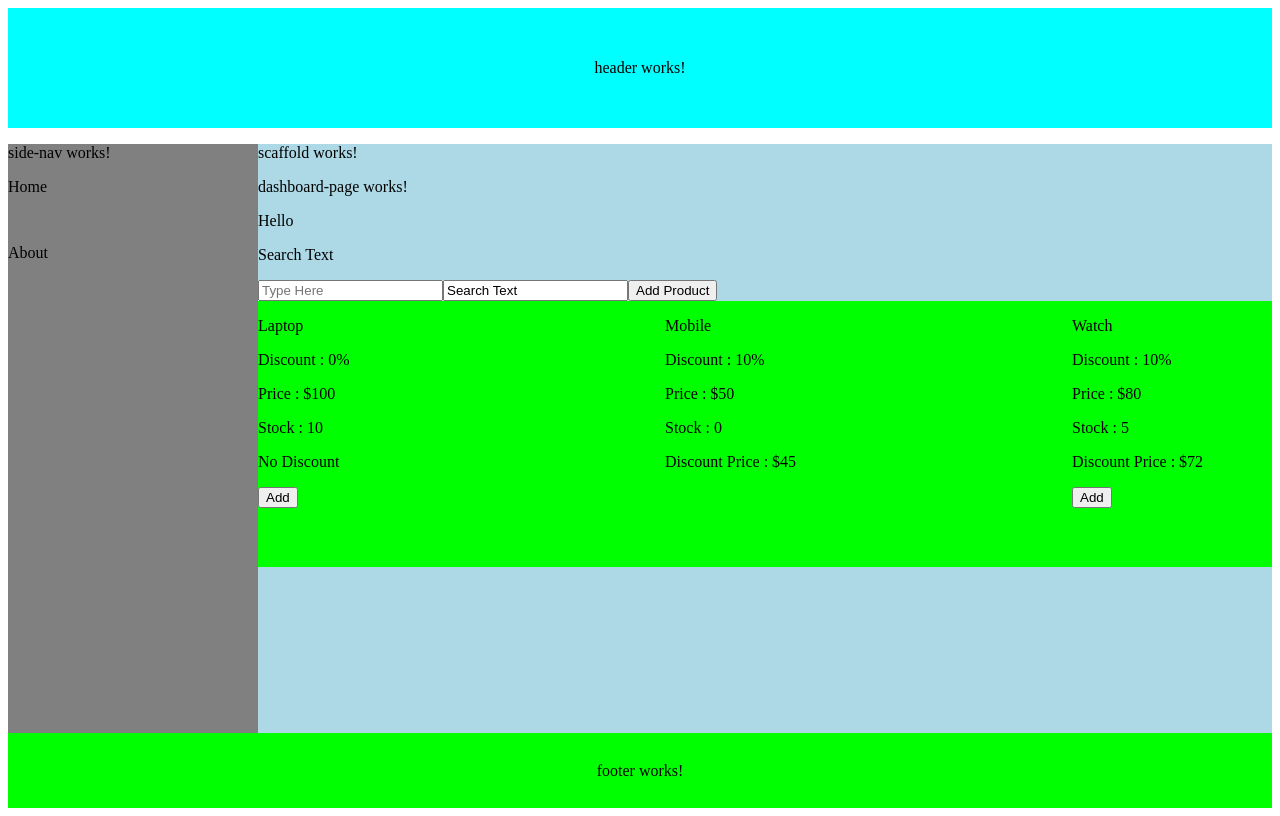
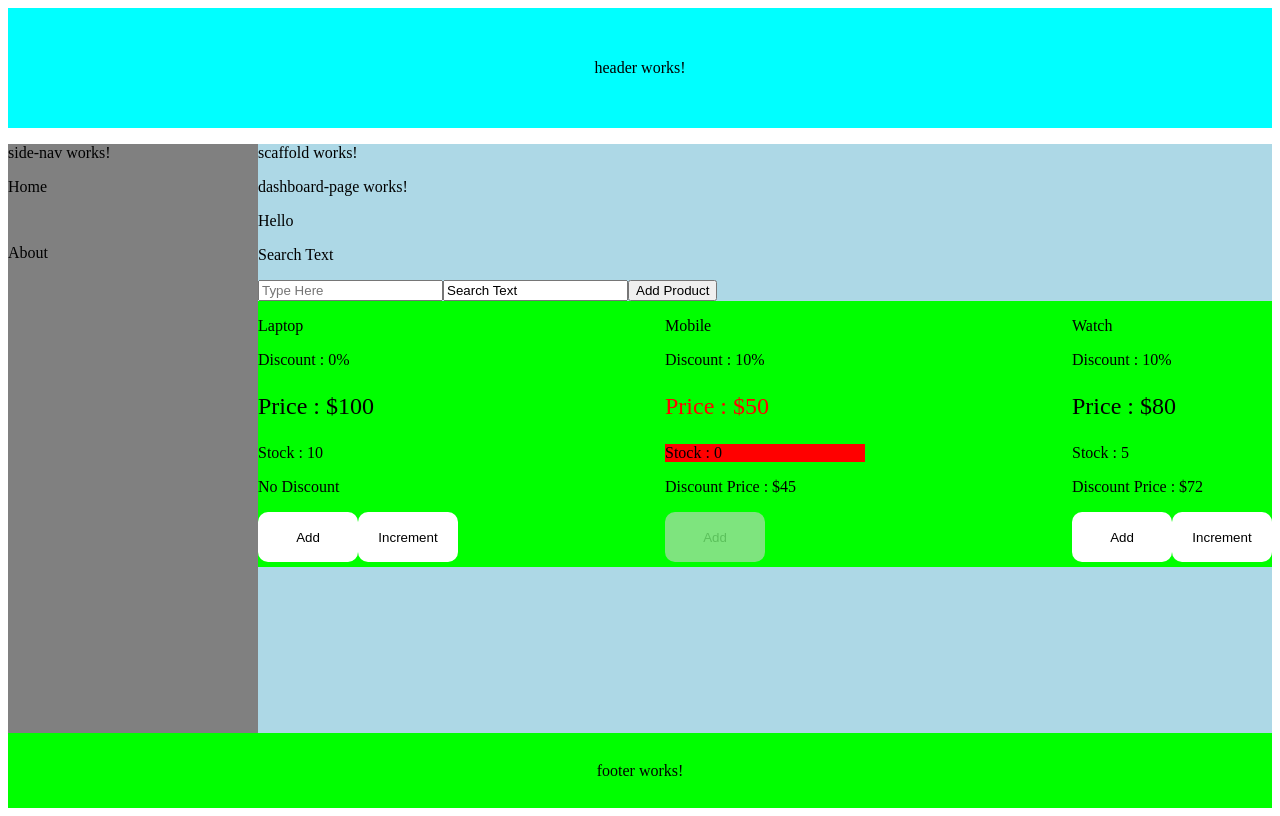
Before and after one commit to C-Clarke-Institute/batch-3-angular-weekend, an Angular app: page / in a window 1280 px wide. Built offline with nearby package versions, Linux system fonts and the light colour scheme.

Commit message:
Custom Directive

```diff
--- /dev/null
+++ b/src/app/app-highlight.ts
@@ -0,0 +1,25 @@
+import { Directive, ElementRef, Renderer2 } from '@angular/core';
+
+@Directive({
+  selector: '[highlight]',
+  host: {
+    '(mouseenter)' : 'onHighlight()',
+    '(mouseleave)' : 'onRemoveHighlight()'
+  }
+})
+export class AppHighlight {
+
+  constructor(private el: ElementRef, private renderer: Renderer2 ) { }
+
+
+  onHighlight() {
+    console.log('Highlight add');
+    this.renderer.setStyle(
+      this.el.nativeElement, 'background-color', 'yellow'
+    );
+  }
+  onRemoveHighlight() {
+    console.log('Highlight removed');
+    this.renderer.removeStyle(this.el.nativeElement, 'background-color');
+  }
+}
--- a/src/app/product/product.html
+++ b/src/app/product/product.html
@@ -1,19 +1,21 @@
 
 <div class="app-product">
-  <p>{{ title }}</p>
+  <p highlight>{{ title }}</p>
   <p>Discount : {{discount}}%</p>
-  <p>Price : ${{price}}</p>
-  <p>Stock : {{stock}}</p>
+  <p highlight [ngStyle]="{
+  'color' : stock > 0 ? 'black' : 'red',
+  'font-size.px' : fontSize
+  }">Price : ${{price}}</p>
+  <p [class.out-of-stock]="stock == 0">Stock : {{stock}}</p>
 
   @if ( discount > 0) {
-    <p>Discount Price : ${{ price - ( price * discount / 100) }}</p>
+    <p highlight >Discount Price : ${{ price - ( price * discount / 100) }}</p>
   }
   @else {
     <p>No Discount</p>
   }
 
-  @if ( stock > 0) {
-    <button (click)="onClick()" >Add</button>
-  }
+  <button [disabled]="stock==0" [ngClass]="{ 'disabled' : stock == 0 , 'product-add-button' : true }" (click)="onClick()" >Add</button>
+  <button [hidden]="stock==0" [ngClass]="{ 'product-add-button' : true }" (click)="onIncrement()" >Increment</button>
 
 </div>
--- a/src/app/product/product.scss
+++ b/src/app/product/product.scss
@@ -3,3 +3,23 @@
   width: 200px;
   //background-color: red;
 }
+
+.out-of-stock {
+  background-color: red;
+}
+
+.product-add-button {
+  height: 50px;
+  width: 100px;
+  border-radius: 10px;
+  padding: 10px;
+  background-color: white;
+  cursor: pointer;
+  border: none;
+}
+
+.disabled {
+  background-color: lightgray;
+  cursor: not-allowed;
+  opacity: 0.6;
+}
--- a/src/app/product/product.ts
+++ b/src/app/product/product.ts
@@ -1,13 +1,14 @@
 import { Component, Input } from '@angular/core';
+import { NgClass, NgStyle } from '@angular/common';
+import { AppHighlight } from '../app-highlight';
 
 @Component({
   selector: 'app-product',
-  imports: [],
+  imports: [NgClass, NgStyle, AppHighlight],
   templateUrl: './product.html',
   styleUrl: './product.scss',
 })
 export class Product {
-
   @Input()
   title: string = 'Title';
 
@@ -20,12 +21,15 @@ export class Product {
   @Input()
   discount: number = 0;
 
+  fontSize: number = 24;
+
   constructor() {}
 
-
   onClick() {
-    alert( this.title );
+    alert(this.title);
   }
 
-
+  onIncrement() {
+    this.fontSize += 2;
+  }
 }
```
Also changed, not shown: 1 other file (tests, documents, lock files or other folders).
